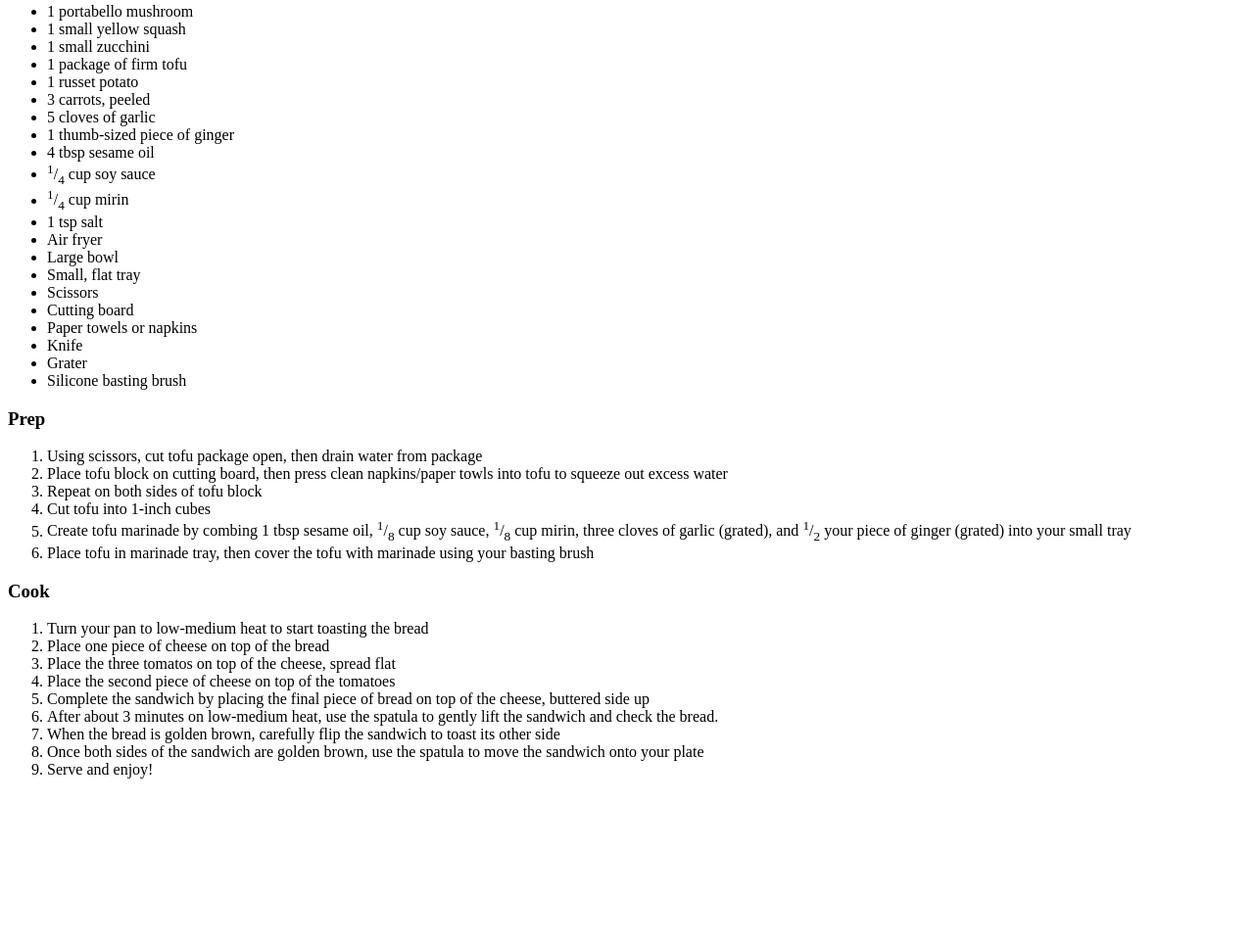
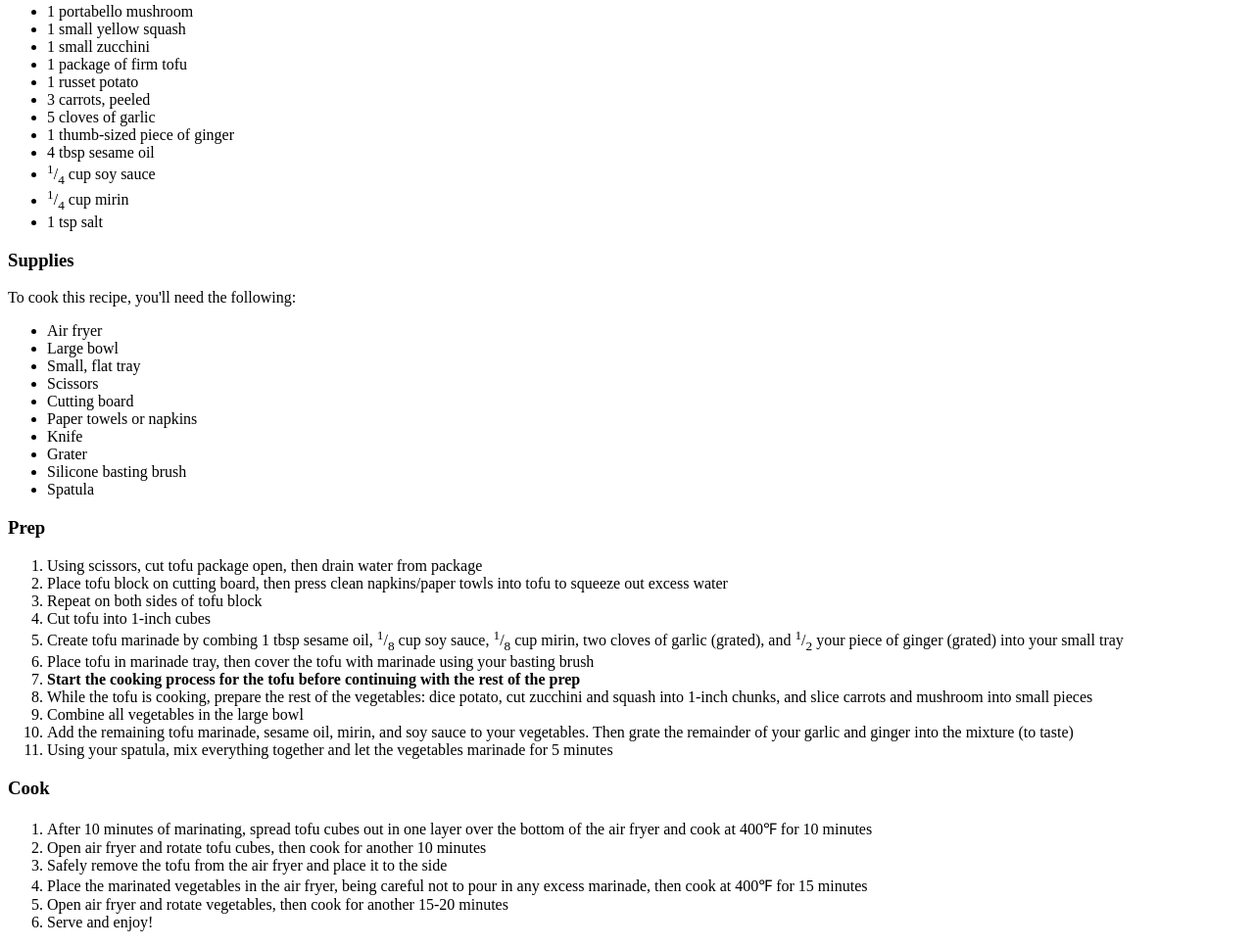
Before and after one commit to agardella133/odin-recipes, a plain HTML site: page recipes/tofu-veggie-scramble.html in a window 1280 px wide. Shown: the part 704-1671 px from the top of the page at 98% size. Before the commit the page ends 1515 px from the top, so only its background shows below. Drawn offline with Linux system fonts and the light colour scheme.

Commit message:
Edit grill chz and tofu veg recipes

```diff
--- a/recipes/tofu-veggie-scramble.html
+++ b/recipes/tofu-veggie-scramble.html
@@ -35,6 +35,11 @@
         <li> <sup>1</sup>/<sub>4</sub> cup soy sauce</li>
         <li><sup>1</sup>/<sub>4</sub> cup mirin</li>
         <li>1 tsp salt</li>
+    </ul>
+
+    <h3>Supplies</h3>
+    <p>To cook this recipe, you'll need the following:</p>
+    <ul>
         <li>Air fryer</li>
         <li>Large bowl</li>
         <li>Small, flat tray</li>
@@ -44,7 +49,7 @@
         <li>Knife</li>
         <li>Grater</li>
         <li>Silicone basting brush</li>
-
+        <li>Spatula</li>
     </ul>
 
     <h3>Prep</h3>
@@ -54,22 +59,24 @@
         <li>Place tofu block on cutting board, then press clean napkins/paper towls into tofu to squeeze out excess water</li>
         <li>Repeat on both sides of tofu block</li>
         <li>Cut tofu into 1-inch cubes</li>
-        <li>Create tofu marinade by combing 1 tbsp sesame oil, <sup>1</sup>/<sub>8</sub> cup soy sauce, <sup>1</sup>/<sub>8</sub> cup mirin, three cloves of garlic (grated), and <sup>1</sup>/<sub>2</sub> your piece of ginger (grated) into your small tray</li>
+        <li>Create tofu marinade by combing 1 tbsp sesame oil, <sup>1</sup>/<sub>8</sub> cup soy sauce, <sup>1</sup>/<sub>8</sub> cup mirin, two cloves of garlic (grated), and <sup>1</sup>/<sub>2</sub> your piece of ginger (grated) into your small tray</li>
         <li>Place tofu in marinade tray, then cover the tofu with marinade using your basting brush</li>
-
+        <li><strong>Start the cooking process for the tofu before continuing with the rest of the prep</strong></li>
+        <li>While the tofu is cooking, prepare the rest of the vegetables: dice potato, cut zucchini and squash into 1-inch chunks, and slice carrots and mushroom into small pieces</li>
+        <li>Combine all vegetables in the large bowl</li>
+        <li>Add the remaining tofu marinade, sesame oil, mirin, and soy sauce to your vegetables. Then grate the remainder of your garlic and ginger into the mixture (to taste)</li>
+        <li>Using your spatula, mix everything together and let the vegetables marinade for 5 minutes</li>
     </ol>
 
     <h3>Cook</h3>
     <ol>
-        <li>Turn your pan to low-medium heat to start toasting the bread</li>
-        <li>Place one piece of cheese on top of the bread</li>
-        <li>Place the three tomatos on top of the cheese, spread flat</li>
-        <li>Place the second piece of cheese on top of the tomatoes</li>
-        <li>Complete the sandwich by placing the final piece of bread on top of the cheese, buttered side up</li>
-        <li>After about 3 minutes on low-medium heat, use the spatula to gently lift the sandwich and check the bread. </li>
-        <li>When the bread is golden brown, carefully flip the sandwich to toast its other side</li>
-        <li>Once both sides of the sandwich are golden brown, use the spatula to move the sandwich onto your plate</li>
+        <li>After 10 minutes of marinating, spread tofu cubes out in one layer over the bottom of the air fryer and cook at 400&#x2109 for 10 minutes</li>
+        <li>Open air fryer and rotate tofu cubes, then cook for another 10 minutes</li>
+        <li>Safely remove the tofu from the air fryer and place it to the side</li>
+        <li>Place the marinated vegetables in the air fryer, being careful not to pour in any excess marinade, then cook at 400&#x2109 for 15 minutes</li>
+        <li>Open air fryer and rotate vegetables, then cook for another 15-20 minutes</li>
         <li>Serve and enjoy!</li>
+
     </ol>
 </body>
 </html>
```
Also changed, not shown: recipes/grilled-cheese.html (+5 -0 lines).
